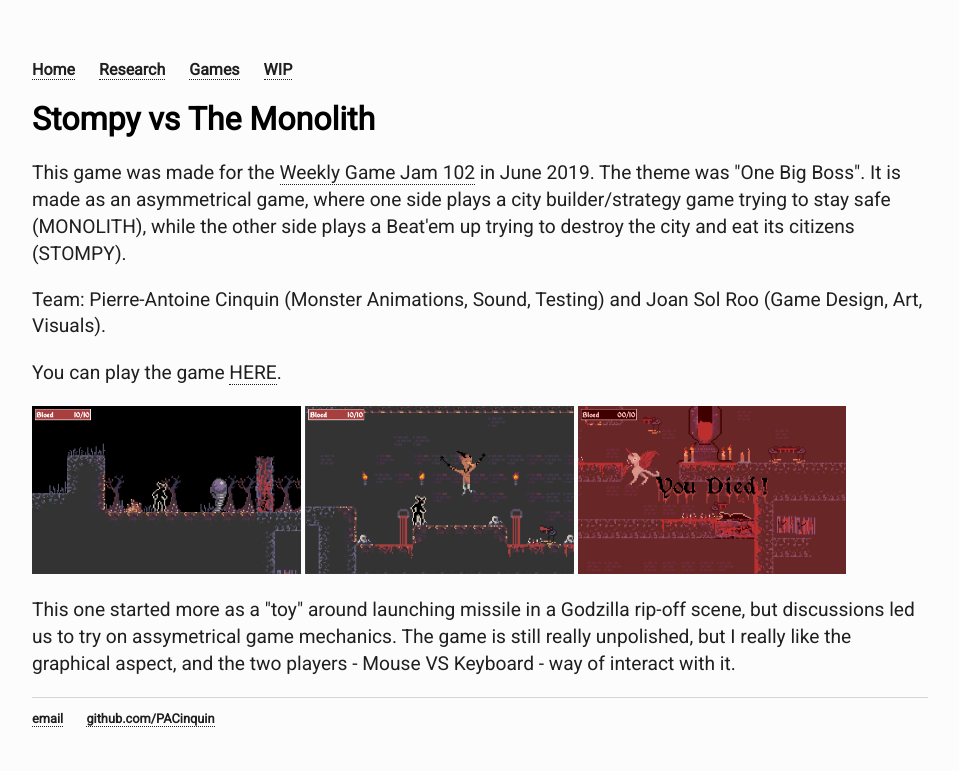
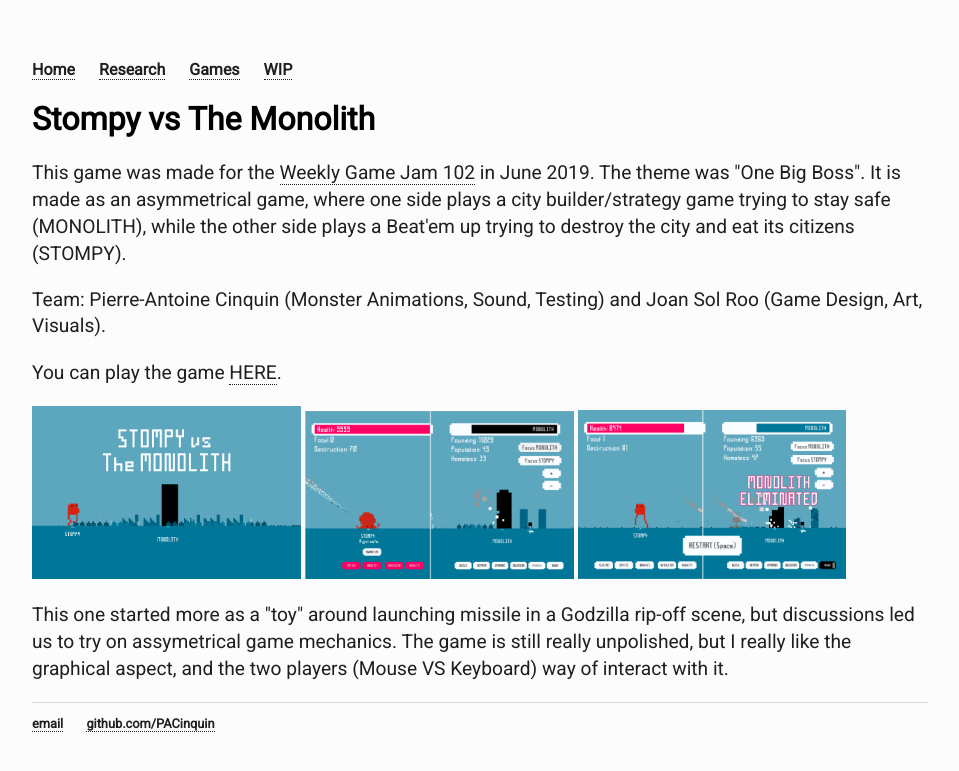
Before and after one commit to PACinquin/pacinquin.github.io, a Jekyll site: the page built from games/stompy.html, in a window 1280 px wide. Shown: the top 771 px of the page, without its empty margins (160-1119 px from the left). Built offline with Jekyll 4.4.1, drawn with Linux system fonts in a browser that asks for light colours.

Commit message:
added metro and stompy games

```diff
--- a/games/me1ro.html
+++ b/games/me1ro.html
@@ -8,9 +8,9 @@ title: PAC website - Games - Me1ro
 	<p>This game was made for the <a href="https://itch.io/jam/gmtk-2019/">GMTK Game Jam 2019</a> under the theme "only one".</p>
 	<p>Team: Pierre-Antoine Cinquin (Level Design, Music), Thibault Laine (Game Design, Implementation, Optimization), Erwan Normand (Implementation, Optimization), Joan Sol Roo (Game Design, Art, Implementation) and Damien Clergeaud (Project Lead, Game Design, Level Design, Implementation).</p>
 	<p>You can play the game <a href="https://saltadrow.itch.io/me1ro">HERE</a>.</p>
-	<img class="screenshot" src="/games/img/bloed_screen1.PNG">
-	<img class="screenshot" src="/games/img/bloed_screen2.PNG">
-	<img class="screenshot" src="/games/img/bloed_screen3.PNG">
+	<img class="screenshot" src="/games/img/metro_screen1.PNG">
+	<img class="screenshot" src="/games/img/metro_screen2.PNG">
+	<img class="screenshot" src="/games/img/metro_screen3.PNG">
 	<p>The process was quite messy, and probably too much "tech-oriented" but we managed to design some interesting part that might be used for other projects (aka, crowd control engine). At least, it serves as a way to think about how future jam might be handled.</p>
 
 </div><!-- /.blurb -->
--- a/games/stompy.html
+++ b/games/stompy.html
@@ -8,8 +8,8 @@ title: PAC website - Games - Stompy vs the Monolith
 	<p>This game was made for the <a href="https://itch.io/jam/weekly-game-jam-102">Weekly Game Jam 102</a> in June 2019. The theme was "One Big Boss". It is made as an asymmetrical game, where one side plays a city builder/strategy game trying to stay safe (MONOLITH), while the other side plays a Beat'em up trying to destroy the city and eat its citizens (STOMPY).</p>
 	<p>Team: Pierre-Antoine Cinquin (Monster Animations, Sound, Testing) and Joan Sol Roo (Game Design, Art, Visuals).</p>
 	<p>You can play the game <a href="https://solroo.itch.io/stompy-vs-monolith">HERE</a>.</p>
-	<img class="screenshot" src="/games/img/bloed_screen1.PNG">
-	<img class="screenshot" src="/games/img/bloed_screen2.PNG">
-	<img class="screenshot" src="/games/img/bloed_screen3.PNG">
-	<p>This one started more as a "toy" around launching missile in a Godzilla rip-off scene, but discussions led us to try on assymetrical game mechanics. The game is still really unpolished, but I really like the graphical aspect, and the two players - Mouse VS Keyboard - way of interact with it.</p>
+	<img class="screenshot" src="/games/img/stompy.gif">
+	<img class="screenshot" src="/games/img/stompy_screen2.PNG">
+	<img class="screenshot" src="/games/img/stompy_screen3.PNG">
+	<p>This one started more as a "toy" around launching missile in a Godzilla rip-off scene, but discussions led us to try on assymetrical game mechanics. The game is still really unpolished, but I really like the graphical aspect, and the two players (Mouse VS Keyboard) way of interact with it.</p>
 </div><!-- /.blurb -->
--- a/playthings.html
+++ b/playthings.html
@@ -22,6 +22,12 @@ title: PAC website - Games
   <li class="projects-list-item"><a href="/games/cattuccino.html" class="project-link" style="background-image:url(https://pacinquin.github.io/img/cat.png)">
     <h3 class="project-link__title">Cattuccino</h3>
   </a></li>
+  <li class="projects-list-item"><a href="/games/stompy.html" class="project-link" style="background-image:url(https://pacinquin.github.io/img/Stompy.png)">
+    <h3 class="project-link__title">Stompy vs. The Monolith</h3>
+  </a></li>
+  <li class="projects-list-item"><a href="/games/me1ro.html" class="project-link" style="background-image:url(https://pacinquin.github.io/img/metro.png)">
+    <h3 class="project-link__title">Stompy vs. The Monolith</h3>
+  </a></li>
   <li class="projects-list-item"><a href="https://solroo.itch.io/pirate-tactics" class="project-link" style="background-image:url(https://pacinquin.github.io/img/space-pirate.png)">
     <h3 class="project-link__title">Space Pirate</h3>
   </a></li>
```
Also changed, not shown: games/img/metro_screen1.PNG (added), games/img/metro_screen2.PNG (added), games/img/metro_screen3.PNG (added), games/img/stompy.gif (added), games/img/stompy_screen2.PNG (added), games/img/stompy_screen3.PNG (added), img/metro.png (added), img/stompy.PNG (added).
